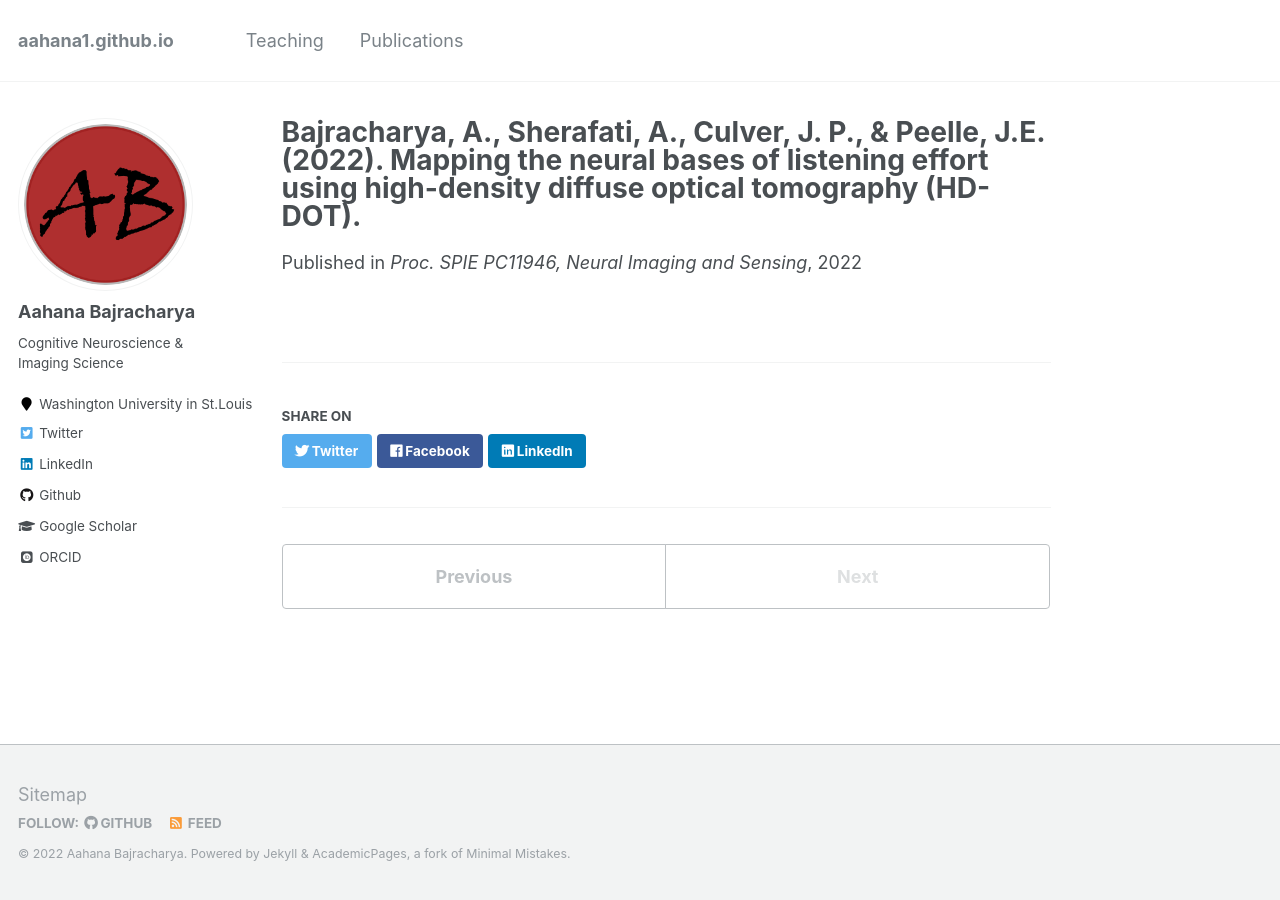
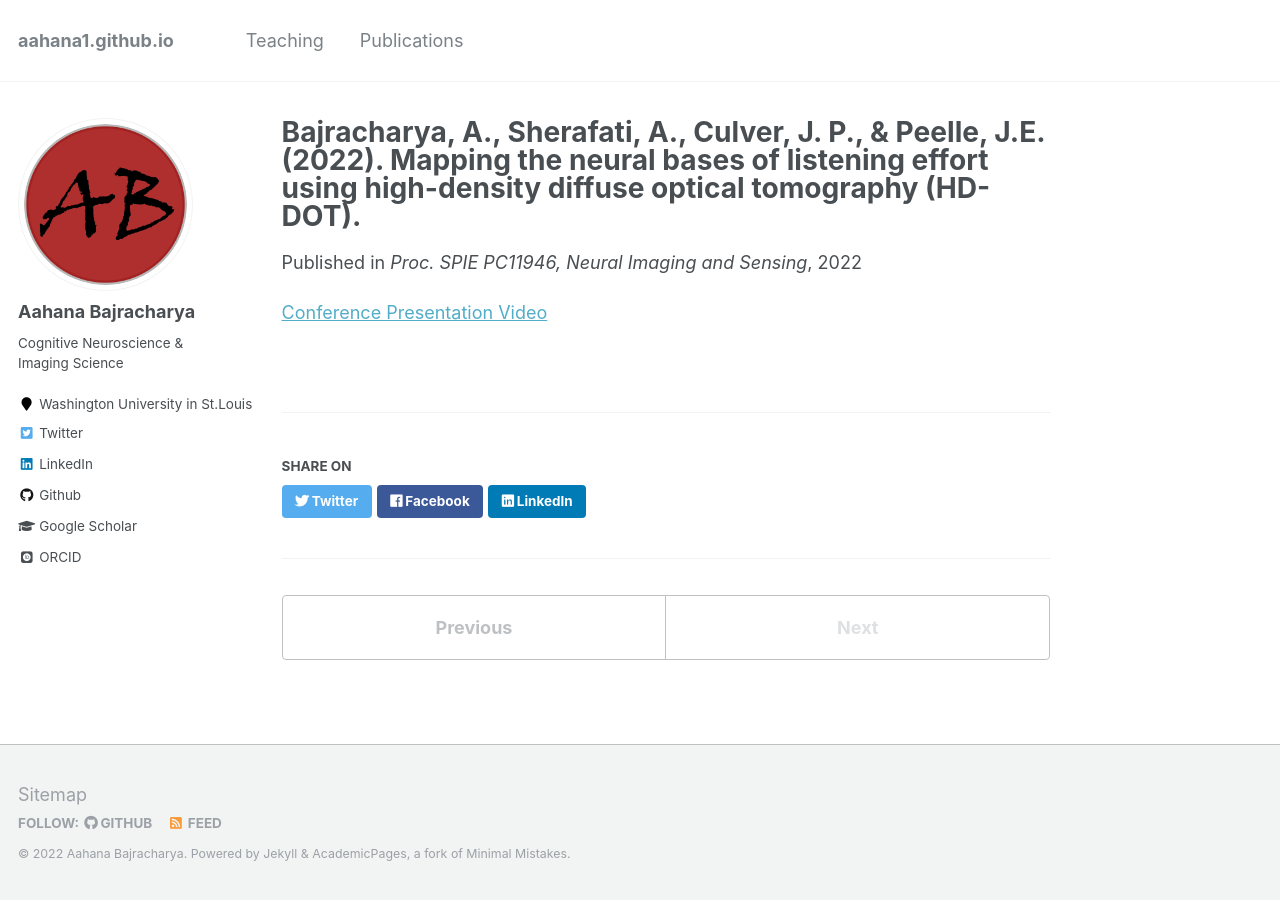
Before and after one commit to kritibhattarai23/kritibhattarai23.github.io, a Jekyll site: the page built from _publications/bibliography-4.md, in a window 1280 px wide. Built offline with Jekyll 4.4.1, drawn with Linux system fonts in a browser that asks for light colours; some web fonts are replaced.

Commit message:
added link to conference presentation video

```diff
--- a/_publications/bibliography-4.md
+++ b/_publications/bibliography-4.md
@@ -6,3 +6,4 @@ date: 2022-4-28
 venue: 'Proc. SPIE PC11946, Neural Imaging and Sensing'
 paperurl: 'https://doi.org/10.1117/12.2607173'
 ---
+[Conference Presentation Video](https://www.spiedigitallibrary.org/conference-proceedings-of-spie/PC11946/2607173/Mapping-the-neural-bases-of-listening-effort-using-high-density/10.1117/12.2607173.full)
```
